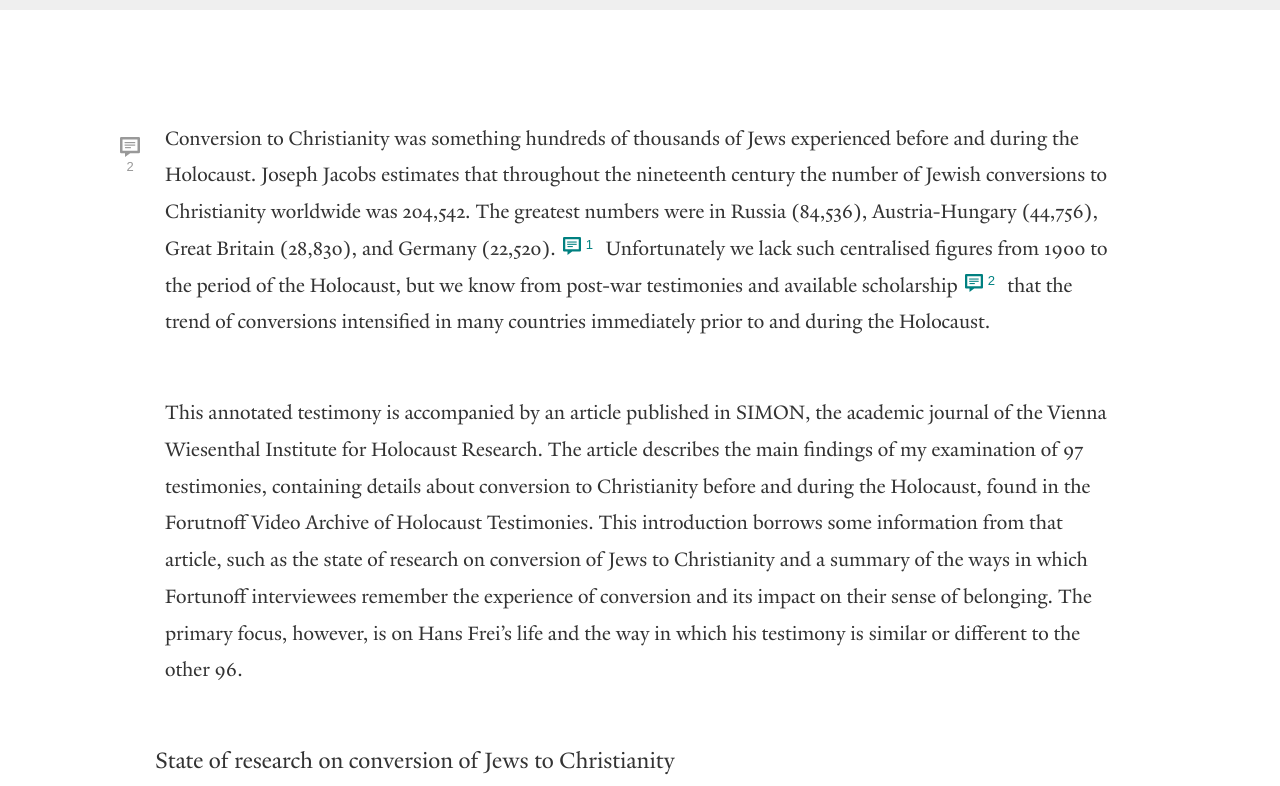
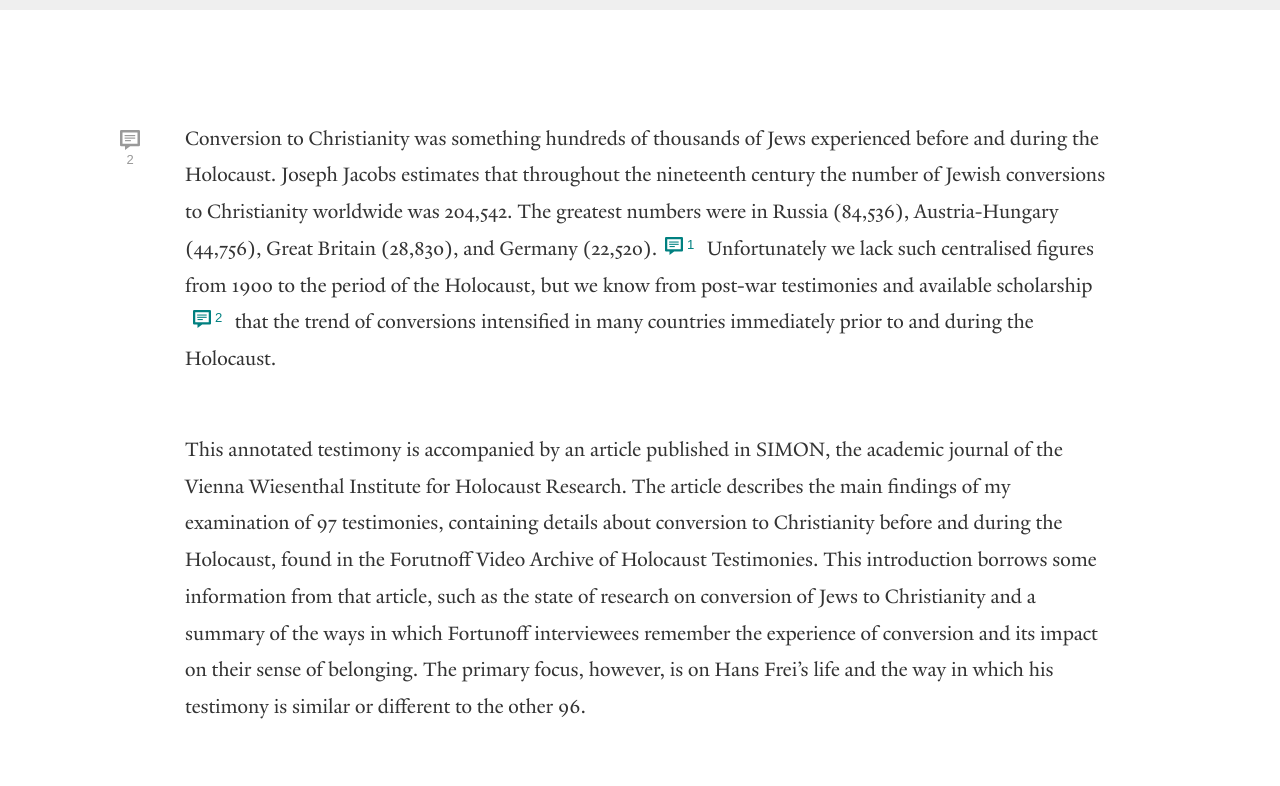
Before and after one commit to yz-net/critical-edition-editor, a React (Create React App) app: page /essay/frei in a window 1280 px wide. Shown: the part 500-1286 px from the top of the page. Built offline with nearby package versions, Linux system fonts and the light colour scheme; a web font is replaced by a local one.

Commit message:
Essay page typography

```diff
--- a/src/components/Viewer/ContentBody/Block/Block.module.css
+++ b/src/components/Viewer/ContentBody/Block/Block.module.css
@@ -58,6 +58,7 @@
 
   border-left: 0px solid transparent;
   /* padding-left: 10px; */
+  padding-left: 20px;
 }
 .LeftMargin,
 .RightMargin {
@@ -95,6 +96,11 @@
   border-color: #eee;
 }
 
+.Block[data-blocktype="blockquote"] .BlockWrapper,
+.Block[data-blocktype="header"] .BlockWrapper {
+  margin-left: 10px;
+}
+
 .Block[data-blocktype="footnoteParagraph"]:hover .BlockWrapper,
 .Block[data-blocktype="footnoteParagraph"] .ControlsWrapper {
   border-color: #ccc0a6;
--- a/src/components/Viewer/ContentBody/Block/FootnoteCount.module.css
+++ b/src/components/Viewer/ContentBody/Block/FootnoteCount.module.css
@@ -1,7 +1,7 @@
 .FootnoteCount {
   color: #999;
   fill: #999;
-  padding-top: 1em;
+  padding-top: 0.6em;
 }
 
 .IconContainer {
```
